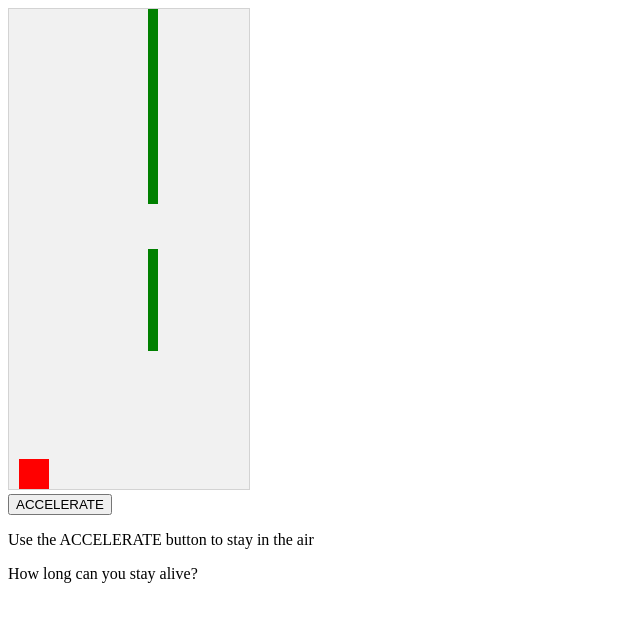
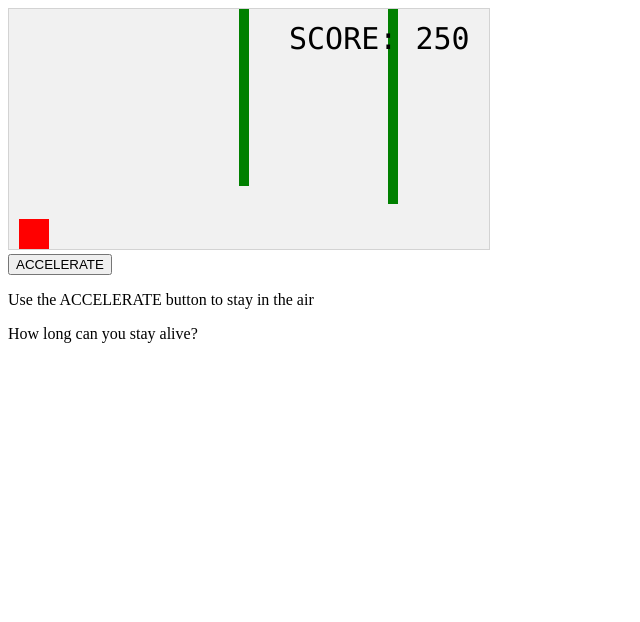
Before and after one commit to PeterEducation/Game, a plain HTML site: page index.html in a window 1280 px wide. Shown: the whole page, without its empty margins (0-640 px from the left). Drawn offline with Linux system fonts and the light colour scheme.

Commit message:
Update index.html

```diff
--- a/index.html
+++ b/index.html
@@ -26,8 +26,8 @@ function startGame() {
 var myGameArea = {
     canvas : document.createElement("canvas"),
     start : function() {
-        this.canvas.width = 240;
-        this.canvas.height = 480;
+        this.canvas.width = 480;
+        this.canvas.height = 240;
         this.context = this.canvas.getContext("2d");
         document.body.insertBefore(this.canvas, document.body.childNodes[0]);
         this.frameNo = 0;
```
